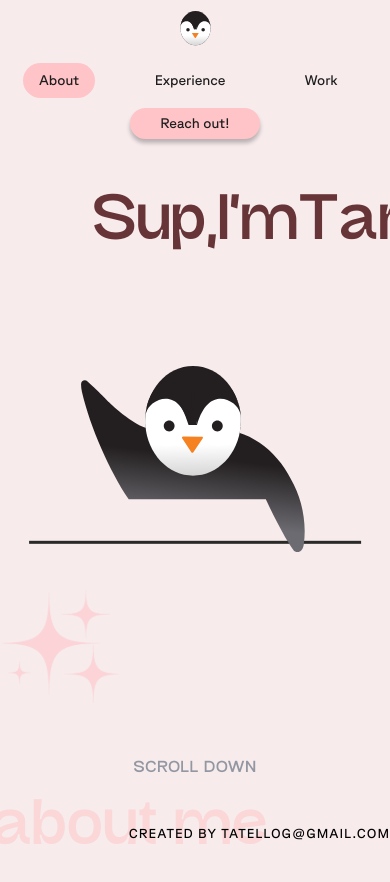
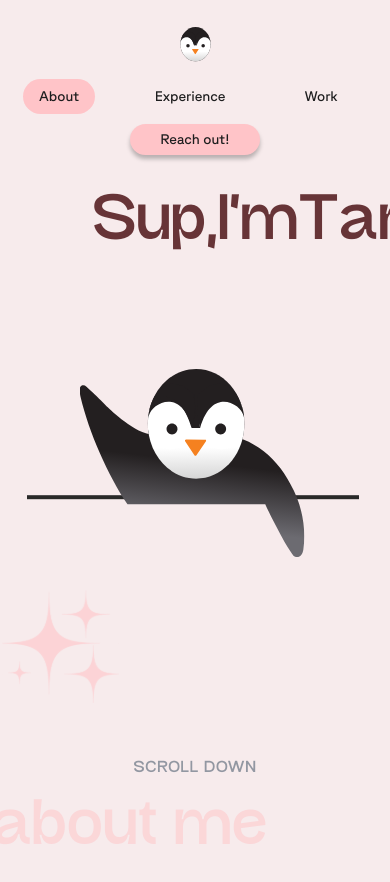
Before and after one commit to tatellog/next-vercel, a Next.js app: page /about in a window 390 px wide. Shown: the top 882 px of the page. Built offline with nearby package versions, Linux system fonts and the light colour scheme; a web font is replaced by a local one.

Commit message:
responsive ilustration

```diff
--- a/src/components/atoms/Circle/Ilustration/styles.ts
+++ b/src/components/atoms/Circle/Ilustration/styles.ts
@@ -31,9 +31,14 @@ export const IllustrationContainer = styled.div`
     z-index: 2;
     width: 8.05231rem;
     height: 9.15431rem;
-    @media screen and (max-width: ${breakpoints.iPhone14ProMax.width}) {
+    @media screen and (max-width: ${breakpoints.iPhone14ProMax
+        .width}) and (max-height: ${breakpoints.iPhone14ProMax.height}) {
       width: 6.55231rem;
       height: 7rem;
+      position: absolute;
+      left: 47%;
+      top: 1%;
+      transform: translate(-50%, -50%);
     }
   }
   & #body {
@@ -41,23 +46,25 @@ export const IllustrationContainer = styled.div`
     top: -4rem;
     width: 19.71894rem;
     height: 15.08725rem;
-    @media screen and (max-width: ${breakpoints.iPhone14ProMax.width}) {
+    @media screen and (max-width: ${breakpoints.iPhone14ProMax
+        .width}) and (max-height: ${breakpoints.iPhone14ProMax.height}) {
       width: 14.05231rem;
       height: 13.5rem;
+      position: absolute;
+      left: 46%;
+      top: 12%;
+      transform: translate(-50%, -50%);
     }
   }
 `
 export const Line = styled.div`
   width: 20.73819rem;
   height: 0.2rem;
-  position: fixed;
-  z-index: 0;
-  top: 35.7rem;
-  left: 50%;
+
   background-color: #292928;
-  transform: translateX(-50%) translateY(-100%);
+  transform: translateY(6.3rem);
 
   @media screen and (max-width: ${breakpoints.iPhone14ProMax.width}) {
-    top: 34rem;
+    transform: translateY(4.7rem);
   }
 `
--- a/src/components/layouts/PageLayout/styles.ts
+++ b/src/components/layouts/PageLayout/styles.ts
@@ -34,6 +34,9 @@ export const Container = styled.div`
     grid-row: 1/4;
     width: 100vw;
     height: 100vh;
+    @media screen and (max-width: ${breakpoints.iPhone14ProMax.width}) {
+      grid-row: 1;
+    }
 }
   }
 
@@ -44,6 +47,7 @@ export const Container = styled.div`
     z-index: 10;
     position: static;
     text-align: end;
+    display: none;
 
   }
 `
--- a/src/components/organisms/TopMenu/styles.ts
+++ b/src/components/organisms/TopMenu/styles.ts
@@ -40,6 +40,7 @@ export const TopMenuContainer = styled.div`
     flex-direction: column;
     height: 8rem;
     padding: 0.7rem 0;
+    margin: 1rem 0;
   }
 `
 
```
